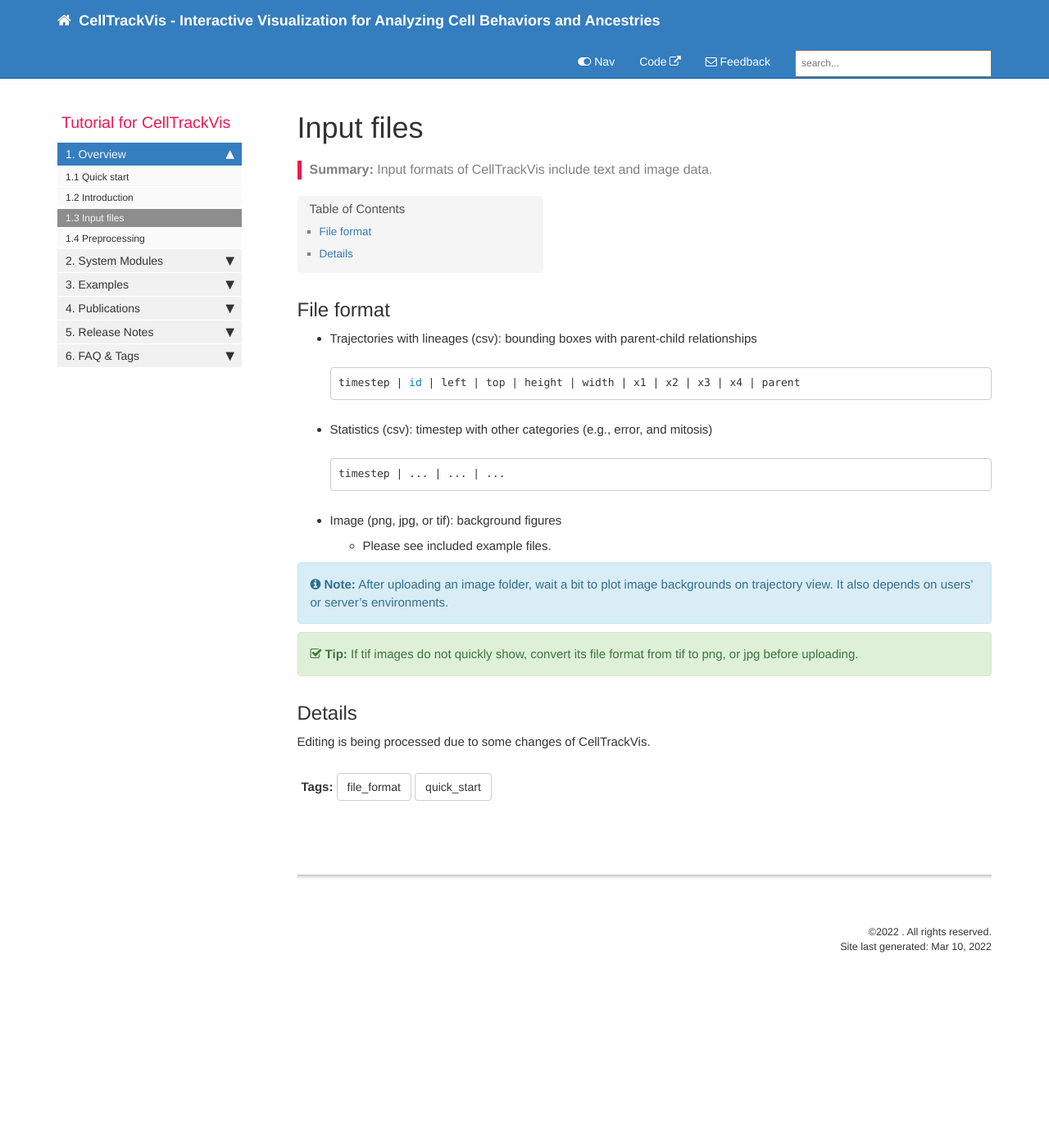
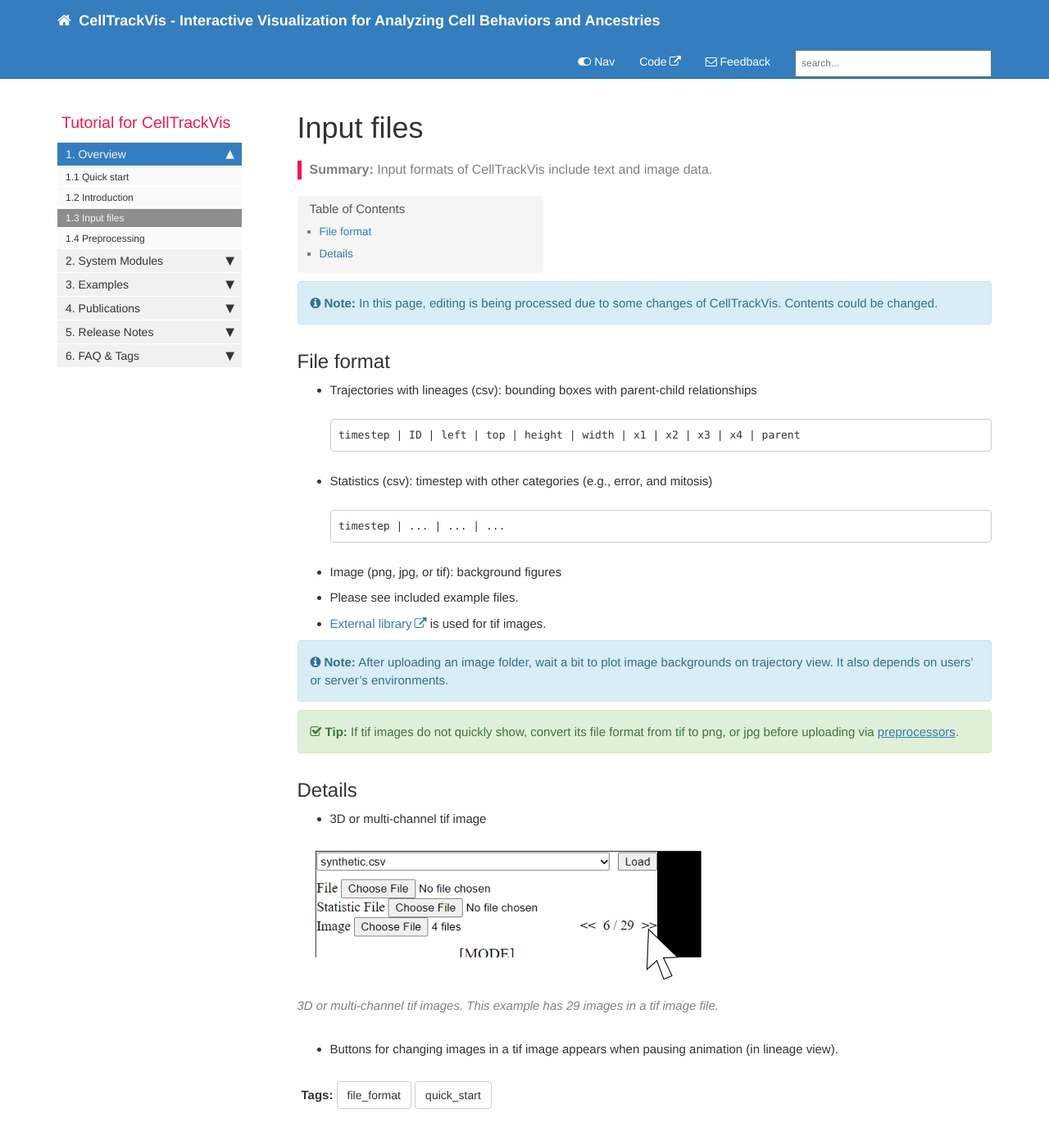
Before and after one commit to scbeom/ctv_tutorial, a Jekyll site: the page built from pages/overview/ov_inputfile.md, in a window 1280 px wide and 1400 px high. Shown: the top 1392 px of the window at 82% size. Built offline with Jekyll 4.4.1, drawn with Linux system fonts in a browser that asks for light colours; comment, search, counter and statistics services are not loaded.

Commit message:
Further updates

````diff
--- a/pages/overview/ov_inputfile.md
+++ b/pages/overview/ov_inputfile.md
@@ -8,10 +8,12 @@ folder: overview
 summary: Input formats of CellTrackVis include text and image data.
 ---
 
+{% include note.html content="In this page, editing is being processed due to some changes of CellTrackVis. Contents could be changed." %}
+
 ## File format
 - Trajectories with lineages (csv): bounding boxes with parent-child relationships
 ```bash
-timestep | id | left | top | height | width | x1 | x2 | x3 | x4 | parent
+timestep | ID | left | top | height | width | x1 | x2 | x3 | x4 | parent
 ```
 
 - Statistics (csv): timestep with other categories (e.g., error, and mitosis)
@@ -21,14 +23,20 @@ timestep | ... | ... | ...
 
 - Image (png, jpg, or tif): background figures
 
-    * Please see included example files.
+* Please see included example files.
+
+* [External library](https://github.com/seikichi/tiff.js) is used for tif images.
 
 {% include note.html content="After uploading an image folder, wait a bit to plot image backgrounds on trajectory view. It also depends on users' or server's environments." %}
 
-{% include tip.html content="If tif images do not quickly show, convert its file format from tif to png, or jpg before uploading." %}
+{% include tip.html content="If tif images do not quickly show, convert its file format from tif to png, or jpg before uploading via [preprocessors][ov_preprocessing]." %}
 
 ## Details
 
-Editing is being processed due to some changes of CellTrackVis.
+- 3D or multi-channel tif image
+
+{% include image.html file="ov_multi_tif.png" caption="3D or multi-channel tif images. This example has 29 images in a tif image file." max-width="500" %}
+
+* Buttons for changing images in a tif image appears when pausing animation (in lineage view).
 
 {% include links.html %}
````
Also changed, not shown: pages/example/ex_example_1.md (+2 -0 lines), pages/example/ex_example_2.md (+4 -2 lines), pages/example/ex_example_3.md (+2 -0 lines), images/ex_large_num_cells.png (added), images/ov_multi_tif.png (added).
